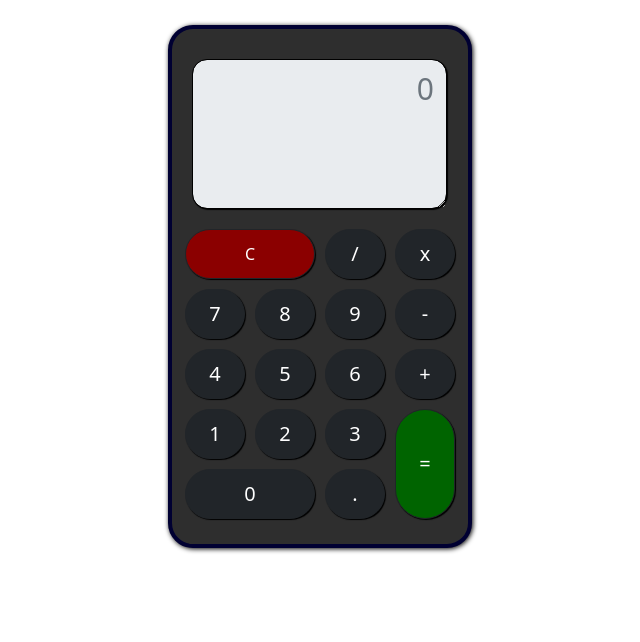
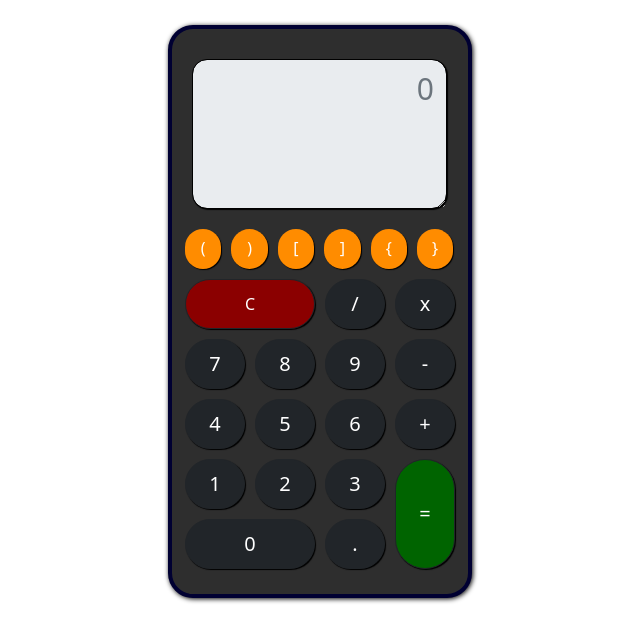
Before and after one commit to RElSLIMA/PROJETO-JavaScript-CALCULADORA, a plain HTML site: page index.html in a window 1280 px wide. Shown: the whole page, without its empty margins (320-960 px from the left). Drawn offline with nearby package versions, Linux system fonts and the light colour scheme.

Commit message:
Add files via upload

```diff
--- a/estilo.css
+++ b/estilo.css
@@ -67,3 +67,17 @@ textarea {
 .ultimaFileira {
   margin-top: -60px;
 }
+
+.caracteresEspeciais {
+  color: #fff;
+  padding-bottom: 10px;
+  width: 36.4px;
+  height: 40px;
+  background-color: darkorange;
+}
+
+.caracteresEspeciais:hover {
+  background-color: rgb(220, 110, 0);
+  color: #fff;
+  border-color: #292121;
+}
--- a/index.html
+++ b/index.html
@@ -12,13 +12,37 @@
 
 <body>
   <div class="container">
+
     <div class="row">
+
       <div class="d-flex justify-content-center">
+
         <div class="calculadora">
 
           <textarea id="tela" class="form-control tela" placeholder="0" disabled="disabled"
             aria-label="With textarea"></textarea>
 
+          <div class="row">
+
+            <button onclick="calcular('acao', '(')" type="button"
+              class="btn font-weight-light caracteresEspeciais">(</button>
+
+            <button onclick="calcular('acao', ')')" type="button"
+              class="btn font-weight-light caracteresEspeciais">)</button>
+
+            <button onclick="calcular('acao', '[')" type="button"
+              class="btn font-weight-light caracteresEspeciais">[</button>
+
+            <button onclick="calcular('acao', ']')" type="button"
+              class="btn font-weight-light caracteresEspeciais">]</button>
+
+            <button onclick="calcular('acao', '{')" type="button"
+              class="btn font-weight-light caracteresEspeciais">{</button>
+
+            <button onclick="calcular('acao', '}')" type="button"
+              class="btn font-weight-light caracteresEspeciais">}</button>
+
+          </div>
           <div class="row">
 
             <button onclick="calcular('acao', 'c')" type="button" class="btn  font-weight-light limpar">C</button>
--- a/script.js
+++ b/script.js
@@ -7,7 +7,13 @@ function calcular(tipo, valor) {
       valor === "-" ||
       valor === "*" ||
       valor === "/" ||
-      valor === "."
+      valor === "." ||
+      valor === "(" ||
+      valor === ")" ||
+      valor === "[" ||
+      valor === "]" ||
+      valor === "{" ||
+      valor === "}"
     ) {
       document.getElementById("tela").value += valor;
     }
```
